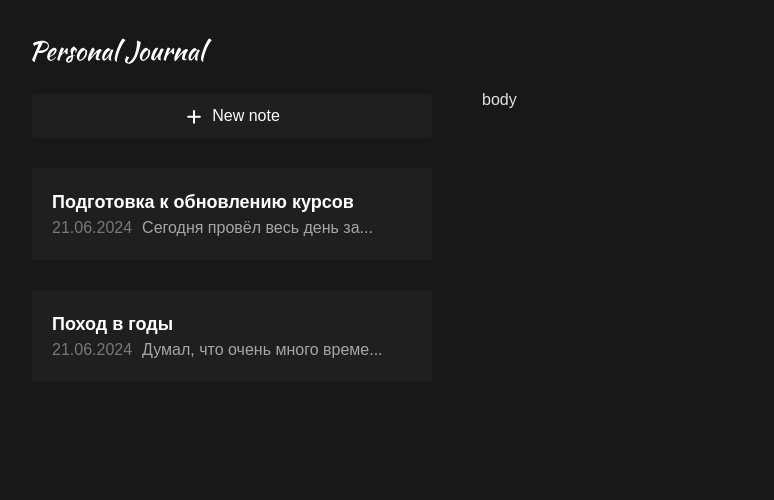
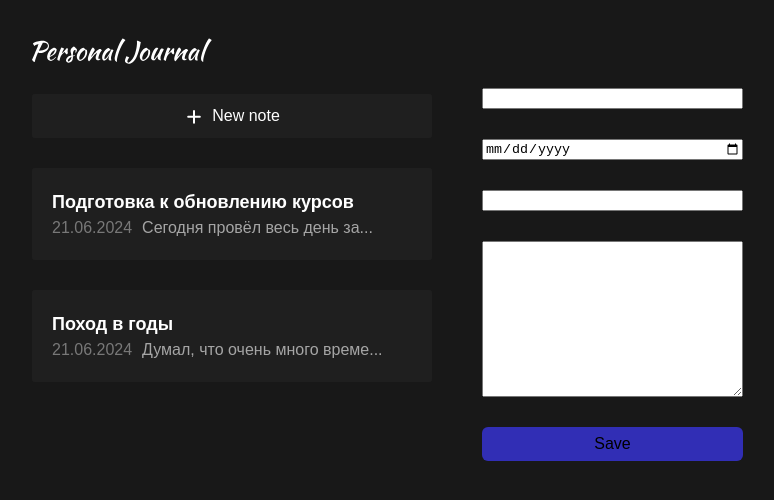
Before and after one commit to taratichenkodmitri/notes, a React (Vite) app: page / in a window 1280 px wide. Shown: the top 500 px of the page, without its empty margins (6-780 px from the left). Built offline with nearby package versions, Linux system fonts and the light colour scheme.

Commit message:
[+] add NoteForm component

```diff
--- a/src/App.jsx
+++ b/src/App.jsx
@@ -2,6 +2,7 @@ import './App.css';
 import Header from './components/Header/Header';
 import Note from './components/Note/Note';
 import NoteAddButton from './components/NoteAddButton/NoteAddButton';
+import NoteForm from './components/NoteForm/NoteForm';
 import NotesList from './components/NotesList/NotesList';
 import Body from './layout/Body/Body';
 import LeftPanel from './layout/LeftPanel/LeftPanel';
@@ -38,7 +39,9 @@ function App() {
           />
         </NotesList>
       </LeftPanel>
-      <Body>body</Body>
+      <Body>
+        <NoteForm></NoteForm>
+      </Body>
     </div>
   );
 }
--- a/src/components/Button/Button.jsx
+++ b/src/components/Button/Button.jsx
@@ -1,5 +1,5 @@
 import './Button.css';
 
-const Button = () => <button className="button accent">asd</button>;
+const Button = ({ text }) => <button className="button accent">{text}</button>;
 
 export default Button;
--- /dev/null
+++ b/src/components/NoteForm/NoteForm.css
@@ -0,0 +1,5 @@
+.note-form {
+  display: flex;
+  flex-direction: column;
+  gap: 30px;
+}
--- /dev/null
+++ b/src/components/NoteForm/NoteForm.jsx
@@ -0,0 +1,40 @@
+import Button from '../Button/Button';
+
+import './NoteForm.css';
+
+const NoteForm = () => {
+  const addNote = (event) => {
+    event.preventDefault();
+    const formData = new FormData(event.target);
+    const formProperties = Object.fromEntries(formData);
+    console.warn(formProperties);
+  };
+
+  return (
+    <form
+      className={'note-form'}
+      onSubmit={addNote}
+    >
+      <input
+        type="text"
+        name="title"
+      />
+      <input
+        type="date"
+        name="date"
+      />
+      <input
+        type="text"
+        name="tag"
+      />
+      <textarea
+        name="post"
+        cols={30}
+        rows={10}
+      ></textarea>
+      <Button text={'Save'} />
+    </form>
+  );
+};
+
+export default NoteForm;
```
Also changed, not shown: jsconfig.json (deleted, +0 -8 lines), .eslintrc.cjs.
